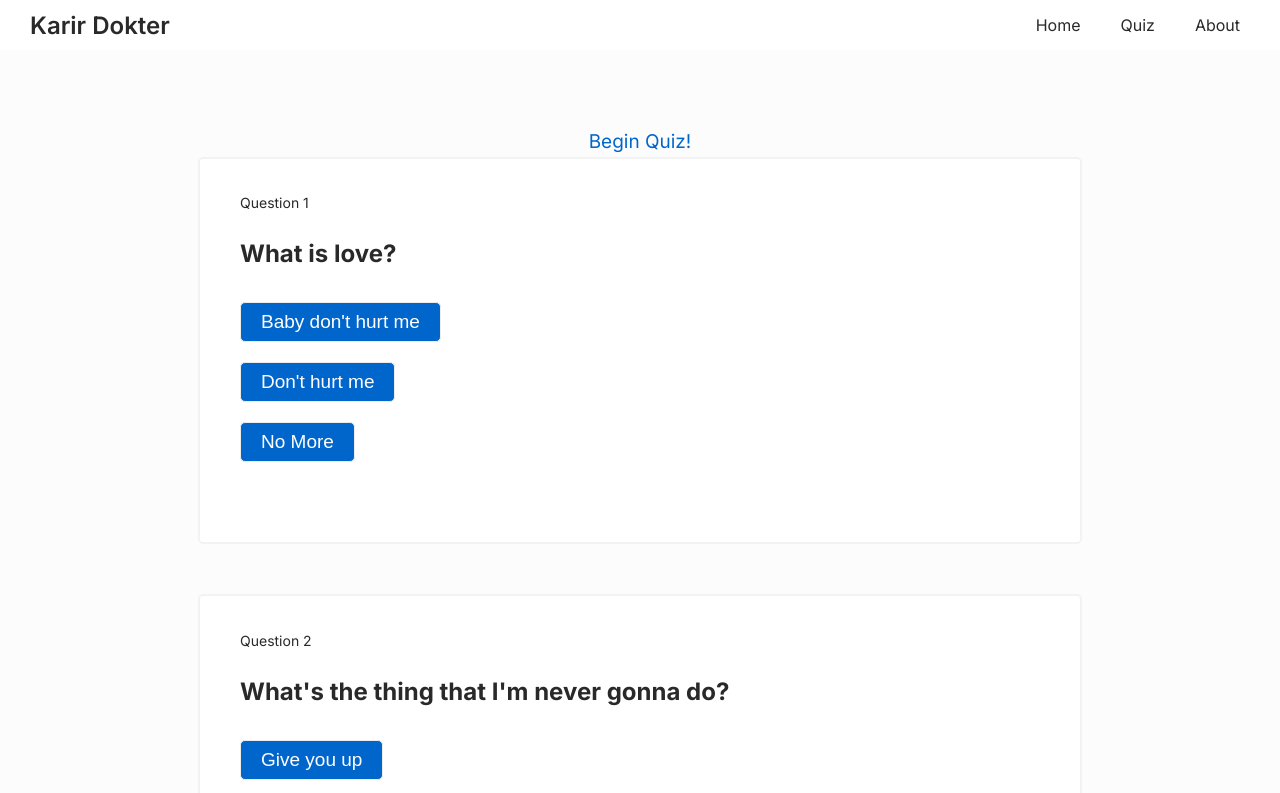
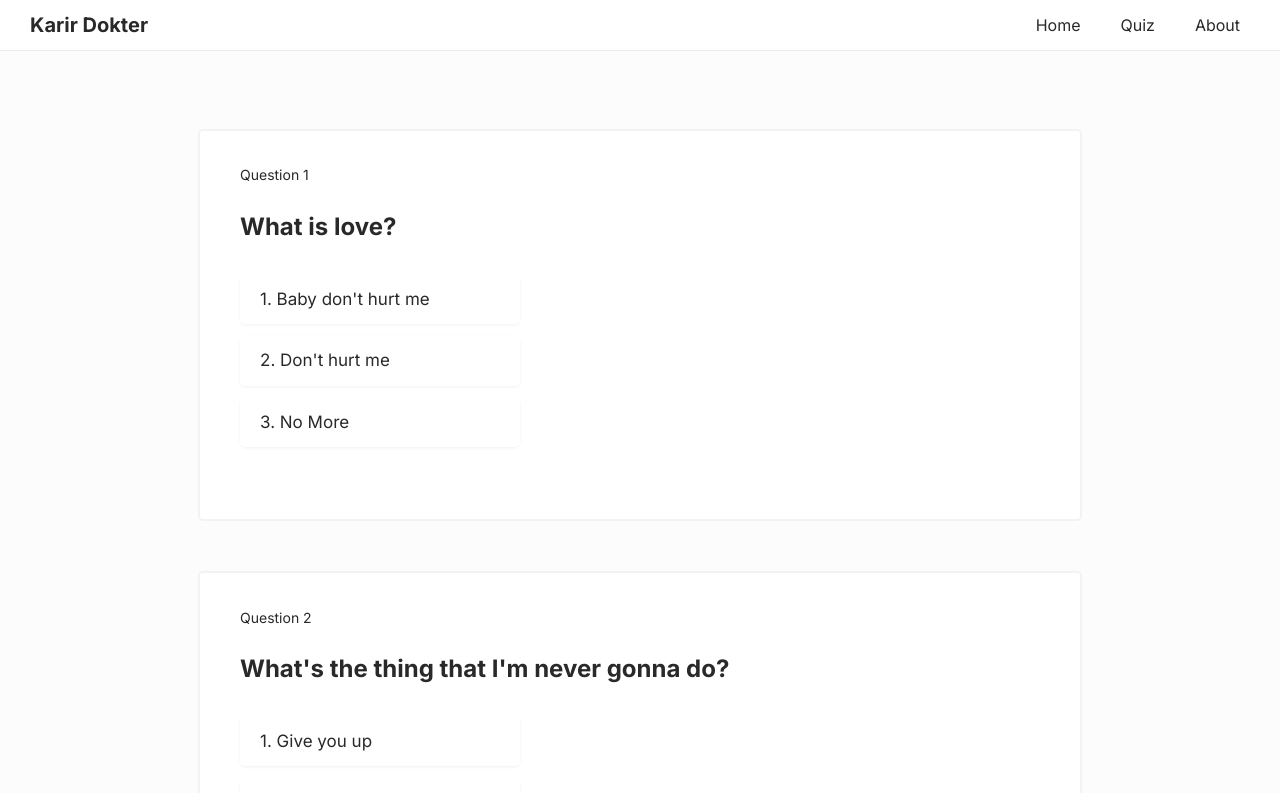
Before and after one commit to febriliankr/karirdokter.com, a React (Create React App) app: page /quiz in a window 1280 px wide. Shown: the top 793 px of the page. Built offline with nearby package versions, Linux system fonts and the light colour scheme.

Commit message:
quiz styling is set

```diff
--- a/src/assets/scss/__navigation.scss
+++ b/src/assets/scss/__navigation.scss
@@ -5,11 +5,12 @@
   display: flex;
   justify-content: space-between;
   color: $text-color;
+  border-bottom: 1px solid rgb(235, 235, 235);
 
   span {
     display: flex;
-    font-weight: 600;
-    font-size: 24px;
+    font-weight: 700;
+    font-size: 20px;
     align-items: center;
     margin-left: 30px;
 
--- a/src/assets/scss/__page-container.scss
+++ b/src/assets/scss/__page-container.scss
@@ -13,13 +13,17 @@
     color: $text-color;
     line-height: 1.5;
 
+    .links {
+      display: flex;
       a {
         color: $text-link;
         text-decoration: none;
         font-size: 19px;
+        padding: 0px 20px;
 
         &:hover {
           text-decoration: underline;
+        }
       }
     }
   }
@@ -35,10 +39,9 @@
   margin: 0 auto 50px;
   padding: 10px 40px;
 
-  .question__number{
+  .question__number {
     font-size: 14px;
     font-weight: 400;
-
   }
 
   .options-container {
@@ -49,19 +52,22 @@
     .option {
       color: $text-color;
       text-decoration: none;
-          font-size: 19px;
-          margin-bottom: 10px;
+      font-size: 17px;
+      margin-bottom: 12px;
       cursor: pointer;
+      box-shadow: 0 1px 3px rgba(0, 0, 0, 0.06);
+      max-width: 30%;
+      padding: 10px 18px 10px;
+      border-radius: 5px;
+      border: 2px solid white;
 
       &:hover {
-            color: $text-link;
+        border: 2px solid $text-link;
+      }
     }
 
-          .active {
-            background-color: $text-link;
-            color: white;
-          }
-
+    .option-active {
+      border: 2px solid $text-link;
     }
   }
 }
--- a/src/components/Navbar.js
+++ b/src/components/Navbar.js
@@ -4,7 +4,7 @@ import { Link } from "react-router-dom";
 function Navbar() {
   return (
     <div className="navbar">
-      <span><Link>Karir Dokter</Link></span>
+      <span><Link to="/">Karir Dokter</Link></span>
       <ul>
         <li><Link to="/">Home</Link></li>
         <li><Link to="/quiz">Quiz</Link></li>
--- a/src/components/Question.js
+++ b/src/components/Question.js
@@ -1,19 +1,37 @@
 import React from "react";
 
-function Question({ number, question, options }) {
-  const currentNumber = parseInt(number, 10);
+function Question({ number, question, options, setAnswers, answers }) {
+
+
+  function handleClick (number, option) {
+    console.log("answer", number, ": ", option);
+    setAnswers({
+      ...answers,
+      [number]: option,
+    });
+
+    console.log('answers', answers)
+  };
+
+  const currentNumber = parseInt(number, 10)+1;
 
   return (
     <div className="question__container">
-      <h5 className="question__number">Question {parseInt(number, 10) + 1}</h5>
+      <h5 className="question__number">Question {currentNumber}</h5>
       <h2 className="question__title">{question}</h2>
       <div className="options-container">
         {Object.keys(options).map((index, value) => {
-          return(
-          <div className="option">
-            <button className="option active"
-            >{options[value]}</button>
-          </div>);
+
+          console.log('answer:', answers[currentNumber]);
+
+          return (
+            <div
+            key={index}
+            onClick={() => handleClick(currentNumber, options[value])}
+            className={`option ${answers[currentNumber] === options[value] ? 'option-active' : null}`}>
+              {parseInt(index, 10)+1}. {options[value]}
+            </div>
+          );
         })}
       </div>
     </div>
--- a/src/pages/Home.js
+++ b/src/pages/Home.js
@@ -1,16 +1,18 @@
-import React from 'react'
-import { Link } from 'react-router-dom'
-import Button from '../components/Button'
+import React from "react";
+import { Link } from "react-router-dom";
 
 function Home() {
-    return (
-        <div className="home__container">
-            <section>
-            <h1>Hello this is home</h1>
-            <Link to="/quiz">Start Quiz ›</Link>
-            </section>
+  return (
+    <div className="home__container">
+      <section>
+        <h1>Membantu menentukan karir dokter anda</h1>
+        <div className="links">
+          <Link to="/quiz">Quiz Spesialis ›</Link>
+          <Link to="/lowongan">Info Lowongan Kerja ›</Link>
         </div>
-    )
+      </section>
+    </div>
+  );
 }
 
-export default Home
+export default Home;
--- a/src/pages/Quiz.js
+++ b/src/pages/Quiz.js
@@ -1,22 +1,27 @@
-import React from "react";
-import { Link } from "react-router-dom";
-import Button from "../components/Button";
+import React, { useState } from "react";
 import Question from "../components/Question";
 import questions from "./data/quizData";
 
 function Quiz() {
-  console.log("questions", questions);
+
+  const [answers, setAnswers] = useState({
+    1: ''
+  });
+
+  //console.log("questions", questions);
 
   return (
     <div className="home__container">
       <section>
-        <Link>Begin Quiz!</Link>
+
         {Object.keys(questions).map((index, question) => {
-          console.log("question", questions[index].options);
+          //console.log("question", questions[index].options);
           const specificOptions = questions[index].options;
           return (
             <>
               <Question
+                answers={answers}
+                setAnswers={setAnswers}
                 number={index}
                 question={questions[index].question}
                 options={specificOptions}
@@ -24,6 +29,8 @@ function Quiz() {
             </>
           );
         })}
+
+        {JSON.stringify(answers)}
       </section>
     </div>
   );
--- a/src/pages/data/quizData.js
+++ b/src/pages/data/quizData.js
@@ -7,6 +7,10 @@ const questions = [
     question: "What's the thing that I'm never gonna do?",
     options: ["Give you up", "Let you down", "Run Around", "Desert you"],
   },
+  {
+    question: "What is your major?",
+    options: ["Medicine", "Law", "Education", "Economics"],
+  },
 ];
 
 export default questions;
```
Lines whose indentation alone changed are shown as unchanged.
